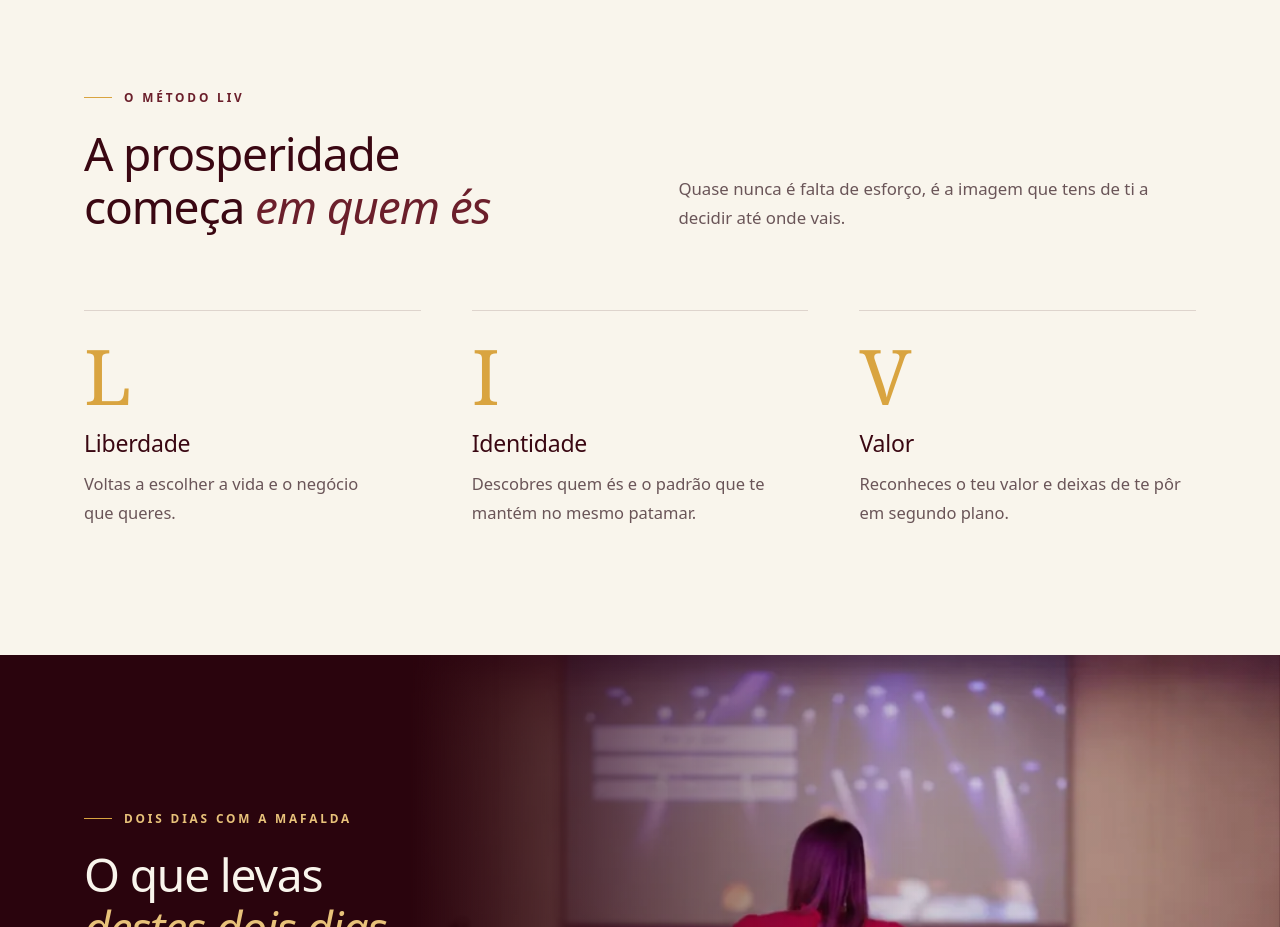
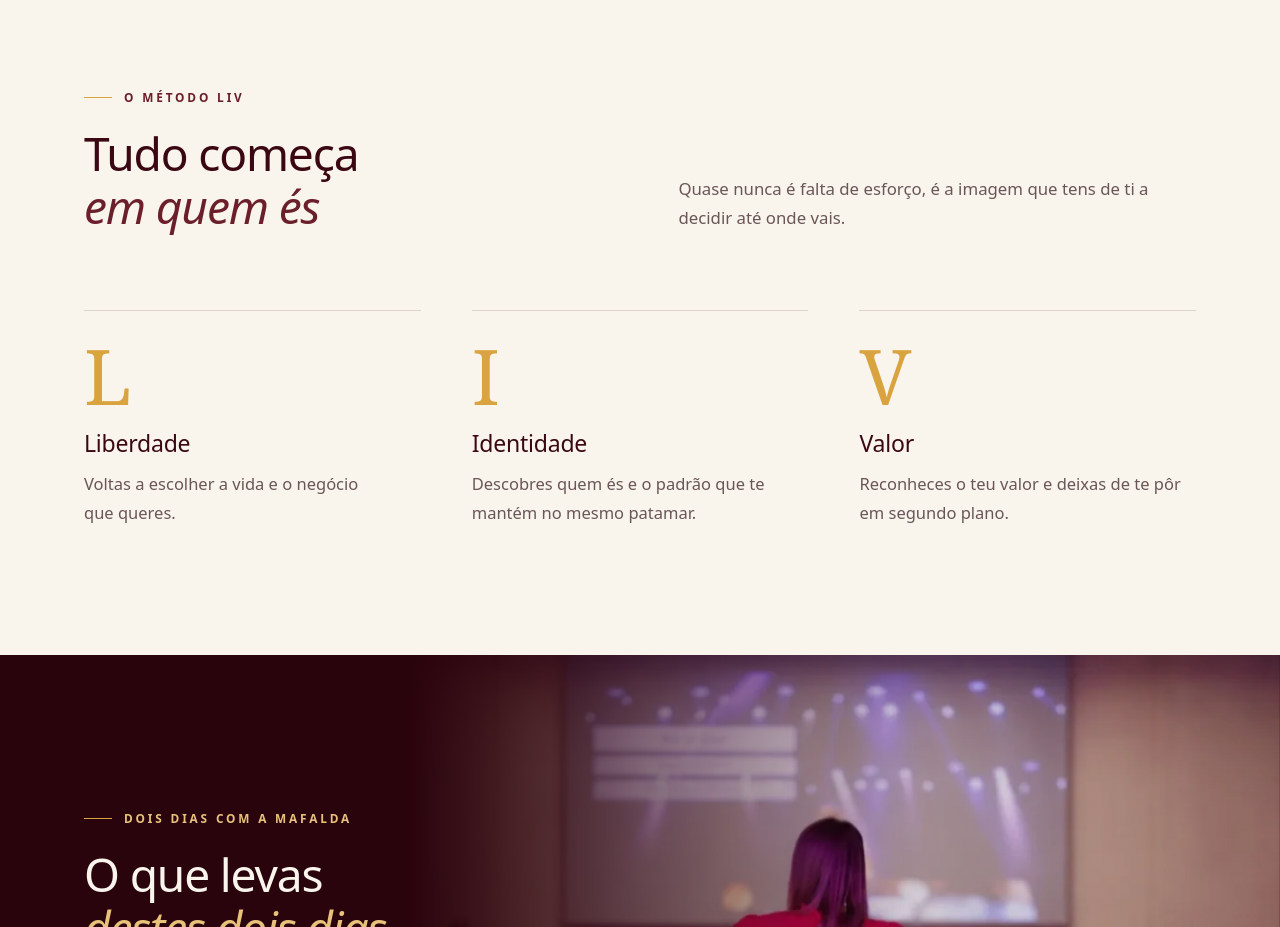
Before and after one commit to siqueirawhelisson-design/metodo-liv, a plain HTML site: page index.html in a window 1280 px wide. Shown: the part 840-1767 px from the top of the page. Drawn offline with Linux system fonts and the light colour scheme; a web font is replaced by a local one.

Commit message:
Título do método sem repetir prosperidade
Co-Authored-By: Claude Opus 5.5 <noreply@anthropic.com>
Claude-Session: https://claude.ai/code/session_01LfWUhj3QEXYFQHs7pY6TRY

```diff
--- a/index.html
+++ b/index.html
@@ -406,7 +406,7 @@ p + p{margin-top:16px}
       <div class="sec-cab">
         <div>
           <p class="eyebrow rv">O Método LIV</p>
-          <h2 class="rv">A prosperidade começa <em>em quem és</em></h2>
+          <h2 class="rv">Tudo começa <em>em quem és</em></h2>
         </div>
         <p class="lead rv" style="--i:1">Quase nunca é falta de esforço, é a imagem que tens de ti a decidir até onde vais.</p>
       </div>
```
